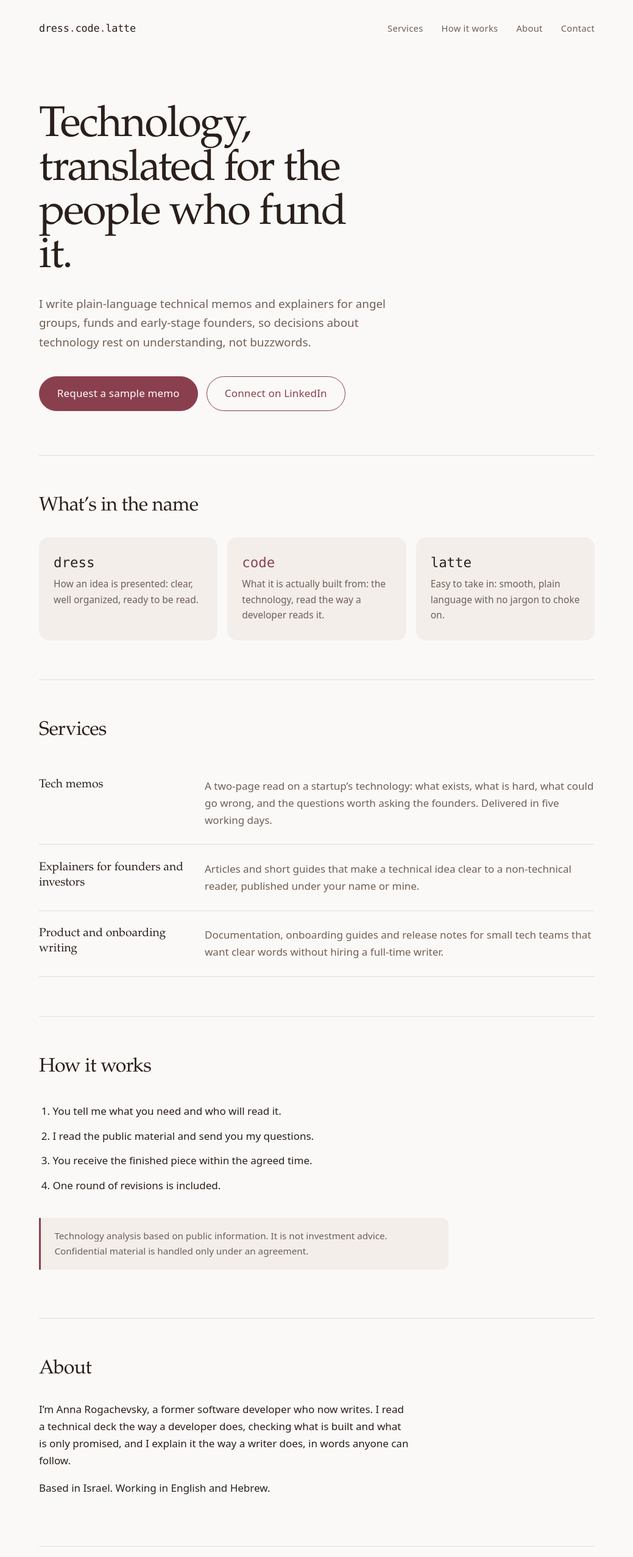
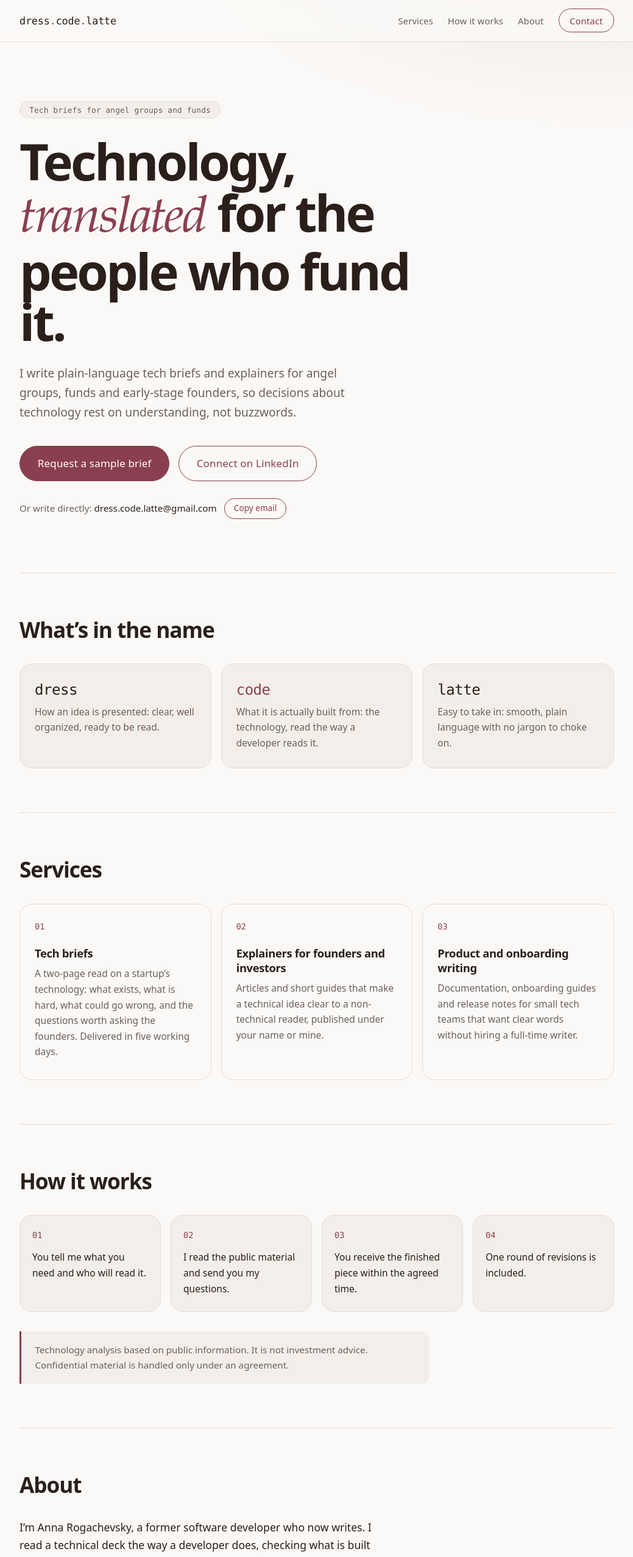
Before and after one commit to dresscodelatte/website, a plain HTML site: page index.html in a window 1280 px wide. Shown: the top 2553 px of the page at 61% size, without its empty margins (120-1159 px from the left). Drawn offline with Linux system fonts and the light colour scheme.

Commit message:
Modernize landing page design

```diff
--- a/assets/css/styles.css
+++ b/assets/css/styles.css
@@ -13,6 +13,8 @@
   --line: #e4dcd5;
   --accent: #8a3f4f;
   --accent-ink: #ffffff;
+  --glow: rgba(138, 63, 79, 0.1);
+  --bar: rgba(251, 249, 247, 0.82);
 
   --serif: "Iowan Old Style", "Palatino Linotype", Palatino, Georgia, serif;
   --sans: system-ui, -apple-system, "Segoe UI", Roboto, Helvetica, Arial, sans-serif;
@@ -28,6 +30,8 @@
     --line: #3d3030;
     --accent: #e8a9b6;
     --accent-ink: #2a1218;
+    --glow: rgba(232, 169, 182, 0.12);
+    --bar: rgba(27, 20, 20, 0.82);
   }
 }
 
@@ -40,14 +44,22 @@
 
 html {
   color-scheme: light dark;
-  scroll-padding-top: 1rem;
+  scroll-padding-top: 5rem;
+  scroll-behavior: smooth;
+}
+
+@media (prefers-reduced-motion: reduce) {
+  html {
+    scroll-behavior: auto;
+  }
 }
 
 body {
   margin: 0;
-  padding-top: env(safe-area-inset-top, 0px);
   padding-bottom: env(safe-area-inset-bottom, 0px);
-  background: var(--paper);
+  background-color: var(--paper);
+  background-image: radial-gradient(60rem 30rem at 85% -8rem, var(--glow), transparent 70%);
+  background-repeat: no-repeat;
   color: var(--ink);
   font: 17px/1.65 var(--sans);
 }
@@ -62,36 +74,30 @@ button:focus-visible {
   outline-offset: 3px;
 }
 
-img {
-  display: block;
-  max-width: 100%;
-  height: auto;
-}
-
 h1,
 h2,
 h3 {
-  font-family: var(--serif);
-  font-weight: 500;
+  font-family: var(--sans);
+  font-weight: 600;
 }
 
 /* 3. Layout ---------------------------------------------------------------- */
 .wrap {
-  max-width: 60rem;
+  max-width: 64rem;
   margin: 0 auto;
   padding: 0 1.5rem;
 }
 
 section {
-  padding: 4rem 0;
+  padding: 4.5rem 0;
   border-top: 1px solid var(--line);
 }
 
 h2 {
-  margin: 0 0 2rem;
-  font-size: clamp(1.6rem, 3.5vw, 2rem);
-  line-height: 1.2;
-  letter-spacing: -0.02em;
+  margin: 0 0 2.25rem;
+  font-size: clamp(1.7rem, 3.6vw, 2.2rem);
+  line-height: 1.15;
+  letter-spacing: -0.03em;
 }
 
 /* 4. Components ------------------------------------------------------------ */
@@ -122,7 +128,7 @@ h2 {
 
 .note {
   max-width: 42rem;
-  margin-top: 2rem;
+  margin: 2rem 0 0;
   padding: 1.1rem 1.4rem;
   border-left: 3px solid var(--accent);
   border-radius: 0 0.75rem 0.75rem 0;
@@ -131,16 +137,71 @@ h2 {
   font-size: 0.95rem;
 }
 
+.email-line {
+  margin: 1.75rem 0 0;
+  color: var(--muted);
+  font-size: 0.95rem;
+}
+
+.email-text {
+  color: var(--ink);
+  user-select: all;
+}
+
+.copy {
+  margin-left: 0.5rem;
+  padding: 0.3rem 0.95rem;
+  border: 1.5px solid var(--accent);
+  border-radius: 999px;
+  background: transparent;
+  color: var(--accent);
+  font: inherit;
+  font-size: 0.85rem;
+  cursor: pointer;
+}
+
+.copy:hover,
+.copy.is-copied {
+  background: var(--accent);
+  color: var(--accent-ink);
+}
+
+.sr-only {
+  position: absolute;
+  width: 1px;
+  height: 1px;
+  overflow: hidden;
+  clip: rect(0 0 0 0);
+  white-space: nowrap;
+}
+
 /* 5. Sections -------------------------------------------------------------- */
 
-/* Header */
+/* Header: sticky, translucent */
 .site-header {
+  position: sticky;
+  top: 0;
+  z-index: 10;
+  padding-top: env(safe-area-inset-top, 0px);
+  border-bottom: 1px solid var(--line);
+  background: var(--paper);
+}
+
+@supports (backdrop-filter: blur(1px)) {
+  .site-header {
+    background: var(--bar);
+    -webkit-backdrop-filter: saturate(1.4) blur(14px);
+    backdrop-filter: saturate(1.4) blur(14px);
+  }
+}
+
+.site-header__in {
   display: flex;
-  flex-wrap: wrap;
   align-items: center;
   justify-content: space-between;
   gap: 1rem;
-  padding: 2rem 0;
+  padding-top: 0.9rem;
+  padding-bottom: 0.9rem;
 }
 
 .wordmark {
@@ -155,11 +216,16 @@ h2 {
   font-style: normal;
 }
 
+.site-nav {
+  display: flex;
+  align-items: center;
+  gap: 1.5rem;
+}
+
 .site-nav a {
-  margin-left: 1.6rem;
   color: var(--muted);
   font-size: 0.92rem;
-  letter-spacing: 0.02em;
+  letter-spacing: 0.01em;
   text-decoration: none;
 }
 
@@ -167,16 +233,48 @@ h2 {
   color: var(--ink);
 }
 
+.site-nav a:last-child {
+  padding: 0.4rem 1.1rem;
+  border: 1.5px solid var(--accent);
+  border-radius: 999px;
+  color: var(--accent);
+}
+
+.site-nav a:last-child:hover {
+  background: var(--accent);
+  color: var(--accent-ink);
+}
+
 /* Hero */
 .hero {
-  padding: 5rem 0 4.5rem;
+  padding: 6rem 0 5.5rem;
+}
+
+.eyebrow {
+  display: inline-block;
+  margin: 0 0 1.75rem;
+  padding: 0.35rem 0.95rem;
+  border: 1px solid var(--line);
+  border-radius: 999px;
+  background: var(--panel);
+  color: var(--muted);
+  font: 500 0.8rem var(--mono);
+  letter-spacing: 0.01em;
 }
 
 .hero h1 {
-  max-width: 15ch;
-  margin: 0 0 1.5rem;
-  font-size: clamp(2.5rem, 7vw, 4.4rem);
-  line-height: 1.02;
+  max-width: 14ch;
+  margin: 0 0 1.75rem;
+  font-size: clamp(2.7rem, 8vw, 5.2rem);
+  line-height: 1;
+  letter-spacing: -0.045em;
+}
+
+.hero h1 em {
+  color: var(--accent);
+  font-family: var(--serif);
+  font-style: italic;
+  font-weight: 500;
   letter-spacing: -0.03em;
 }
 
@@ -184,7 +282,7 @@ h2 {
   max-width: 36rem;
   margin: 0 0 2.5rem;
   color: var(--muted);
-  font-size: 1.18rem;
+  font-size: 1.2rem;
 }
 
 /* Name */
@@ -196,14 +294,16 @@ h2 {
 
 .name-grid div {
   padding: 1.75rem 1.5rem;
-  border-radius: 1rem;
+  border: 1px solid var(--line);
+  border-radius: 1.25rem;
   background: var(--panel);
 }
 
 .name-grid b {
   display: block;
   margin-bottom: 0.6rem;
-  font: 500 1.4rem var(--mono);
+  font: 500 1.5rem var(--mono);
+  letter-spacing: -0.02em;
 }
 
 .name-grid div:nth-child(2) b {
@@ -217,50 +317,100 @@ h2 {
 }
 
 /* Services */
-.service {
+.service-grid {
   display: grid;
-  grid-template-columns: 15rem 1fr;
-  gap: 2rem;
-  padding: 1.6rem 0;
-  border-bottom: 1px solid var(--line);
+  grid-template-columns: repeat(3, 1fr);
+  gap: 1rem;
 }
 
-.service:first-child {
-  padding-top: 0;
+.service {
+  padding: 1.75rem 1.5rem 2rem;
+  border: 1px solid var(--line);
+  border-radius: 1.25rem;
+  background: var(--paper);
+}
+
+.service__n {
+  display: block;
+  margin-bottom: 1.5rem;
+  color: var(--accent);
+  font: 500 0.85rem var(--mono);
 }
 
 .service h3 {
-  margin: 0;
-  font-size: 1.2rem;
+  margin: 0 0 0.6rem;
+  font-size: 1.15rem;
   line-height: 1.3;
+  letter-spacing: -0.02em;
 }
 
 .service p {
   margin: 0;
   color: var(--muted);
+  font-size: 0.97rem;
+}
+
+@media (prefers-reduced-motion: no-preference) {
+  .service,
+  .btn,
+  .copy {
+    transition: transform 0.2s ease, border-color 0.2s ease, background-color 0.2s ease, color 0.2s ease;
+  }
+
+  .service:hover {
+    transform: translateY(-3px);
+    border-color: var(--accent);
+  }
 }
 
 /* How it works */
 .steps {
+  display: grid;
+  grid-template-columns: repeat(4, 1fr);
+  gap: 1rem;
   margin: 0;
-  padding-left: 1.4rem;
+  padding: 0;
+  list-style: none;
+  counter-reset: step;
 }
 
 .steps li {
-  padding: 0.4rem 0;
+  padding: 1.5rem 1.25rem;
+  border: 1px solid var(--line);
+  border-radius: 1.25rem;
+  background: var(--panel);
+  font-size: 0.97rem;
+  counter-increment: step;
+}
+
+.steps li::before {
+  content: counter(step, decimal-leading-zero);
+  display: block;
+  margin-bottom: 1rem;
+  color: var(--accent);
+  font: 500 0.85rem var(--mono);
 }
 
 /* About */
 .about {
   max-width: 38rem;
+  font-size: 1.1rem;
 }
 
 /* Contact */
+.contact-card {
+  max-width: 40rem;
+  padding: 2rem;
+  border: 1px solid var(--line);
+  border-radius: 1.25rem;
+  background: var(--panel);
+}
+
 .contact-list {
   display: grid;
-  grid-template-columns: 8rem 1fr;
-  gap: 0.7rem 1rem;
-  margin: 0 0 2rem;
+  grid-template-columns: 7rem 1fr;
+  gap: 0.8rem 1rem;
+  margin: 0 0 1.75rem;
 }
 
 .contact-list dt {
@@ -280,22 +430,36 @@ h2 {
 }
 
 /* 6. Responsive ------------------------------------------------------------ */
-@media (max-width: 760px) {
-  section {
-    padding: 3rem 0;
-  }
-
-  .hero {
-    padding: 2.5rem 0 3rem;
-  }
-
+@media (max-width: 860px) {
+  .service-grid,
   .name-grid {
     grid-template-columns: 1fr;
   }
 
-  .service {
+  .steps {
+    grid-template-columns: repeat(2, 1fr);
+  }
+}
+
+@media (max-width: 560px) {
+  section {
+    padding: 3.25rem 0;
+  }
+
+  .hero {
+    padding: 3.5rem 0 3.5rem;
+  }
+
+  .site-nav a:not(:last-child) {
+    display: none;
+  }
+
+  .steps {
     grid-template-columns: 1fr;
-    gap: 0.4rem;
+  }
+
+  .contact-card {
+    padding: 1.5rem;
   }
 
   .contact-list {
@@ -304,6 +468,6 @@ h2 {
   }
 
   .contact-list dd {
-    margin-bottom: 0.7rem;
+    margin-bottom: 0.8rem;
   }
 }
--- a/index.html
+++ b/index.html
@@ -4,14 +4,14 @@
   <meta charset="utf-8">
   <meta name="viewport" content="width=device-width, initial-scale=1, viewport-fit=cover">
   <title>dress.code.latte | Technology, translated</title>
-  <meta name="description" content="Plain-language technical memos and explainers for angel groups, funds and early-stage founders.">
+  <meta name="description" content="Plain-language tech briefs and explainers for angel groups, funds and early-stage founders.">
   <link rel="icon" href="assets/img/favicon.svg" type="image/svg+xml">
   <link rel="stylesheet" href="assets/css/styles.css">
+  <script src="assets/js/main.js" defer></script>
 </head>
 <body>
-  <div class="wrap">
-
-    <header class="site-header">
+  <header class="site-header">
+    <div class="wrap site-header__in">
       <a class="wordmark" href="#top">dress<i>.</i>code<i>.</i>latte</a>
       <nav class="site-nav" aria-label="Main">
         <a href="#services">Services</a>
@@ -19,18 +19,23 @@
         <a href="#about">About</a>
         <a href="#contact">Contact</a>
       </nav>
-    </header>
+    </div>
+  </header>
+  <div class="wrap">
 
     <main id="top">
 
       <div class="hero">
         <div>
-          <h1>Technology, translated for the people who fund it.</h1>
-          <p class="lede">I write plain-language technical memos and explainers for angel groups, funds and early-stage founders, so decisions about technology rest on understanding, not buzzwords.</p>
+          <p class="eyebrow">Tech briefs for angel groups and funds</p>
+          <h1>Technology, <em>translated</em> for the people who fund it.</h1>
+          <p class="lede">I write plain-language tech briefs and explainers for angel groups, funds and early-stage founders, so decisions about technology rest on understanding, not buzzwords.</p>
           <div class="btn-row">
-            <a class="btn btn--primary" href="mailto:dress.code.latte@gmail.com?subject=Sample%20memo%20request">Request a sample memo</a>
-            <a class="btn btn--ghost" href="https://www.linkedin.com/in/anna-rogachevsky-91142026">Connect on LinkedIn</a>
+            <a class="btn btn--primary" href="mailto:dress.code.latte@gmail.com?subject=Sample%20brief%20request">Request a sample brief</a>
+            <a class="btn btn--ghost" href="https://www.linkedin.com/in/anna-rogachevsky-91142026" target="_blank" rel="noopener noreferrer">Connect on LinkedIn<span class="sr-only"> (opens in a new tab)</span></a>
           </div>
+          <p class="email-line">Or write directly: <span class="email-text">dress.code.latte@gmail.com</span>
+            <button type="button" class="copy" data-copy="dress.code.latte@gmail.com">Copy email</button></p>
         </div>
       </div>
 
@@ -45,18 +50,23 @@
 
       <section id="services" aria-labelledby="services-h">
         <h2 id="services-h">Services</h2>
+        <div class="service-grid">
         <article class="service">
-          <h3>Tech memos</h3>
+          <span class="service__n">01</span>
+          <h3>Tech briefs</h3>
           <p>A two-page read on a startup’s technology: what exists, what is hard, what could go wrong, and the questions worth asking the founders. Delivered in five working days.</p>
         </article>
         <article class="service">
+          <span class="service__n">02</span>
           <h3>Explainers for founders and investors</h3>
           <p>Articles and short guides that make a technical idea clear to a non-technical reader, published under your name or mine.</p>
         </article>
         <article class="service">
+          <span class="service__n">03</span>
           <h3>Product and onboarding writing</h3>
           <p>Documentation, onboarding guides and release notes for small tech teams that want clear words without hiring a full-time writer.</p>
         </article>
+        </div>
       </section>
 
       <section id="how" aria-labelledby="how-h">
@@ -80,12 +90,15 @@
 
       <section id="contact" aria-labelledby="contact-h">
         <h2 id="contact-h">Contact</h2>
+        <div class="contact-card">
         <dl class="contact-list">
-          <dt>Email</dt><dd><a href="mailto:dress.code.latte@gmail.com">dress.code.latte@gmail.com</a></dd>
-          <dt>LinkedIn</dt><dd><a href="https://www.linkedin.com/in/anna-rogachevsky-91142026">linkedin.com/in/anna-rogachevsky-91142026</a></dd>
+          <dt>Email</dt><dd><a href="mailto:dress.code.latte@gmail.com">dress.code.latte@gmail.com</a>
+            <button type="button" class="copy" data-copy="dress.code.latte@gmail.com">Copy email</button></dd>
+          <dt>LinkedIn</dt><dd><a href="https://www.linkedin.com/in/anna-rogachevsky-91142026" target="_blank" rel="noopener noreferrer">linkedin.com/in/anna-rogachevsky-91142026<span class="sr-only"> (opens in a new tab)</span></a></dd>
           <dt>Replies</dt><dd>Within two working days.</dd>
         </dl>
         <a class="btn btn--primary" href="mailto:dress.code.latte@gmail.com?subject=Hello%20from%20the%20website">Write to me</a>
+        </div>
       </section>
 
     </main>
```
Also changed, not shown: assets/js/main.js (added, +50 -0 lines), 1 other file.
